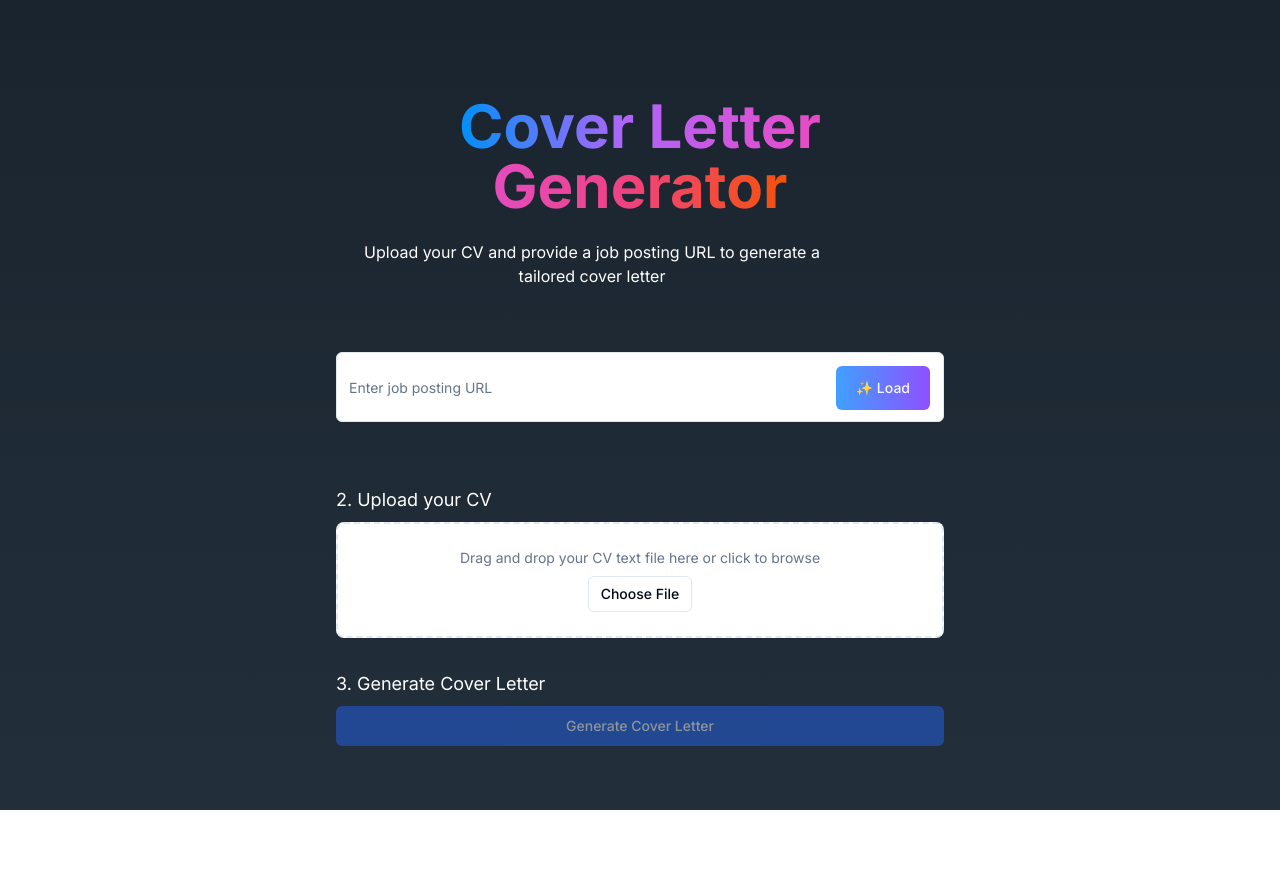
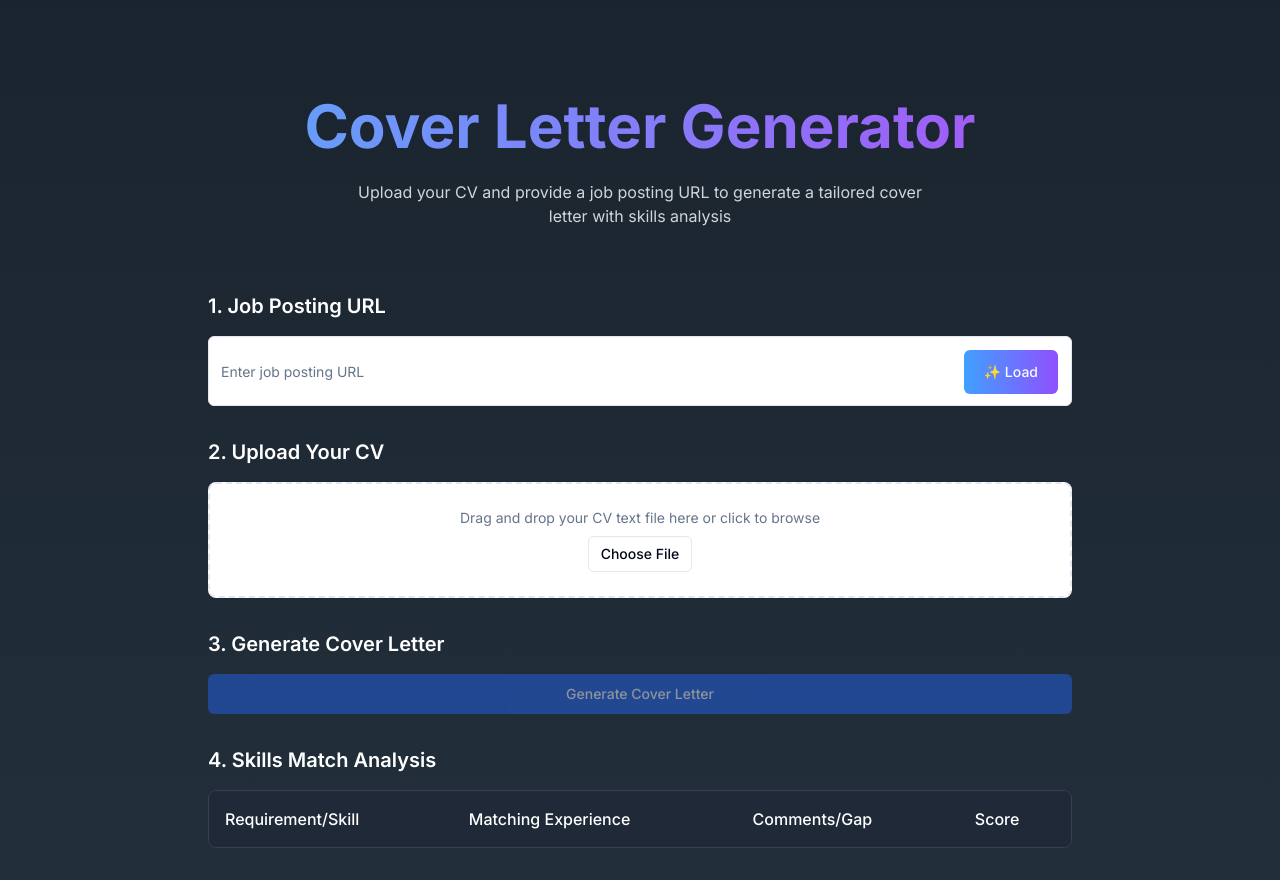
Before and after one commit to Oslotom/cover-letter-crafty, a React (Vite) app: page / in a window 1280 px wide. Before the commit the page ends 810 px from the top, so only its background shows below. Built offline with nearby package versions, Linux system fonts and the light colour scheme.

Commit message:
Reapply "rw"
This reverts commit 07344e5abb2551bc4d5dc16376e1471c1553c55d.

```diff
--- a/src/components/CoverLetterGenerator.tsx
+++ b/src/components/CoverLetterGenerator.tsx
@@ -16,6 +16,12 @@ export const CoverLetterGenerator = ({ cvContent, jobContent }: CoverLetterGener
   const [isGenerating, setIsGenerating] = useState(false);
   const { toast } = useToast();
 
+  const truncateText = (text: string) => {
+    // Roughly estimate 4 characters per token
+    const maxChars = 4000; // This gives us roughly 1000 tokens per text
+    return text.length > maxChars ? text.slice(0, maxChars) + '...' : text;
+  };
+
   const generateCoverLetter = async () => {
     if (!cvContent || !jobContent) {
       toast({
@@ -28,37 +34,34 @@ export const CoverLetterGenerator = ({ cvContent, jobContent }: CoverLetterGener
 
     setIsGenerating(true);
     try {
-      const hf = new HfInference("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"); // Replace with your actual key if needed
-      const prompt = `Generate a professional cover letter based on the following CV and job description. Return ONLY the cover letter text, nothing else, max 300 characters.
+      const hf = new HfInference("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");
 
-CV:
-${cvContent}
+      // Truncate inputs to manage token count
+      const truncatedCV = truncateText(cvContent);
+      const truncatedJob = truncateText(jobContent);
 
-Job Description:
-${jobContent}
+      const prompt = `Generate a professional cover letter (max 300 words) based on this CV and job description:
 
-Write a concise and compelling cover letter that:
-1. Introduces the candidate professionally
-2. Highlights relevant experience and skills from the CV that match the job requirements
-3. Explains why the candidate is a good fit for the role
-4. Concludes with a call to action
-5. Uses a professional tone throughout. Do not include any extra text or explanations outside the cover letter itself.
+CV Summary:
+${truncatedCV}
 
-Cover Letter:`;
+Job Summary:
+${truncatedJob}
+
+Write a concise cover letter that matches the CV skills to job requirements. Include: introduction, relevant experience, why you're a good fit, and call to action.`;
 
       const response = await hf.textGeneration({
-        model: 'mistralai/Mistral-7B-Instruct-v0.2', // Or a model better suited for this task
+        model: 'mistralai/Mistral-7B-Instruct-v0.2',
         inputs: prompt,
         parameters: {
-          max_new_tokens: 400, // Increased for potentially longer letters
-          temperature: 0.8, // Lowered for more focused output
+          max_new_tokens: 300,
+          temperature: 0.7,
           top_p: 0.9,
-          repetition_penalty: 1.0,
+          repetition_penalty: 1.2,
         },
       });
 
       const generatedText = response.generated_text.trim();
-
       const extractedLetter = extractCoverLetter(generatedText);
       setCoverLetter(extractedLetter);
 
@@ -105,7 +108,7 @@ Cover Letter:`;
 
 
   return (
-    <div className="space-y-4 ">
+    <div className="space-y-4">
       <Button
         onClick={generateCoverLetter}
         disabled={isGenerating || !cvContent || !jobContent}
--- a/src/pages/Index.tsx
+++ b/src/pages/Index.tsx
@@ -1,43 +1,139 @@
-import { useState } from 'react';
+// pages/index.tsx
+import { useState, useEffect } from 'react';
 import { FileUpload } from '@/components/FileUpload';
 import { UrlInput } from '@/components/UrlInput';
 import { CoverLetterGenerator } from '@/components/CoverLetterGenerator';
+
+interface AnalysisResult {
+  requirement: string;
+  matchingExperience: string;
+  gapAnalysis: string;
+  score: number;
+}
+
+interface AnalysisData {
+  requirements: AnalysisResult[];
+  totalScore: number;
+}
+
+const AnalysisTable = ({ cvContent, jobContent }: { cvContent: string; jobContent: string }) => {
+  const [analysis, setAnalysis] = useState<AnalysisData | null>(null);
+  const [loading, setLoading] = useState(false);
+  const [error, setError] = useState('');
+
+  useEffect(() => {
+    const fetchAnalysis = async () => {
+      if (cvContent && jobContent) {
+        try {
+          setLoading(true);
+          const response = await fetch('/api/analyze', {
+            method: 'POST',
+            headers: {
+              'Content-Type': 'application/json',
+            },
+            body: JSON.stringify({ cvContent, jobContent }),
+          });
+
+          const data = await response.json();
+          setAnalysis(data);
+        } catch (err) {
+          setError('Failed to analyze documents');
+        } finally {
+          setLoading(false);
+        }
+      }
+    };
+
+    fetchAnalysis();
+  }, [cvContent, jobContent]);
+
+  if (loading) return <div className="text-white p-4 rounded-lg bg-gray-800">Analyzing documents...</div>;
+  if (error) return <div className="text-red-500 p-4 rounded-lg bg-gray-800">{error}</div>;
+
+  return (
+    <div className="overflow-x-auto rounded-lg border border-gray-700">
+      <table className="w-full text-white">
+        <thead className="bg-gray-800">
+          <tr>
+            <th className="p-4 text-left font-medium">Requirement/Skill</th>
+            <th className="p-4 text-left font-medium">Matching Experience</th>
+            <th className="p-4 text-left font-medium">Comments/Gap</th>
+            <th className="p-4 text-left font-medium">Score</th>
+          </tr>
+        </thead>
+        <tbody>
+          {analysis?.requirements?.map((req, index) => (
+            <tr key={index} className="border-t border-gray-700 hover:bg-gray-800">
+              <td className="p-4">{req.requirement}</td>
+              <td className="p-4">{req.matchingExperience || 'Not found'}</td>
+              <td className="p-4">{req.gapAnalysis}</td>
+              <td className="p-4">
+                <div className="flex items-center gap-2">
+                  <span>{req.score}/6</span>
+                  <div className="w-16 h-2 bg-gray-700 rounded-full">
+                    <div
+                      className="h-2 rounded-full bg-gradient-to-r from-blue-400 to-purple-500"
+                      style={{ width: `${(req.score / 6) * 100}%` }}
+                    />
+                  </div>
+                </div>
+              </td>
+            </tr>
+          ))}
+        </tbody>
+        {analysis && (
+          <tfoot className="bg-gray-800">
+            <tr>
+              <td className="p-4 font-bold" colSpan={3}>Total Match Score</td>
+              <td className="p-4 font-bold">
+                {analysis.totalScore}/{(analysis.requirements.length * 6)}
+              </td>
+            </tr>
+          </tfoot>
+        )}
+      </table>
+    </div>
+  );
+};
 
 const Index = () => {
   const [cvContent, setCvContent] = useState('');
   const [jobContent, setJobContent] = useState('');
 
-
   return (
-    <div className="min-h-screen py-8 bg-gradient-to-b from-[#1a242f] to-[#222f3a] "> {/* Added gradient background */}
-      <div className="container max-w-2xl mx-auto space-y-16 pt-16 p-8">
-        <div className="text-center space-y-6  ">
-        <h1 className="text-6xl font-bold">
-            <span className="span-gradient-text">Cover Letter Generator</span>
+    <div className="min-h-screen py-8 bg-gradient-to-b from-[#1a242f] to-[#222f3a]">
+      <div className="container max-w-4xl mx-auto space-y-16 pt-16 px-4">
+        <div className="text-center space-y-6">
+          <h1 className="text-5xl md:text-6xl font-bold bg-gradient-to-r from-blue-400 to-purple-500 bg-clip-text text-transparent">
+            Cover Letter Generator
           </h1>
-             <p className="text-muted-foreground text-center max-w-lg text-white ">Upload your CV and provide a job posting URL to generate a tailored cover letter
- </p>
+          <p className="text-gray-300 max-w-xl mx-auto">
+            Upload your CV and provide a job posting URL to generate a tailored cover letter with skills analysis
+          </p>
         </div>
 
-
-
-          <div className="space-y-2">
-
+        <div className="space-y-8">
+          <div className="space-y-4">
+            <h2 className="text-xl text-white font-semibold">1. Job Posting URL</h2>
             <UrlInput onUrlContent={setJobContent} />
           </div>
 
-          <div className="grid gap-8">
-          <div className="space-y-2">
-            <h2 className="text-lg text-white">2. Upload your CV</h2>
+          <div className="space-y-4">
+            <h2 className="text-xl text-white font-semibold">2. Upload Your CV</h2>
             <FileUpload onFileContent={setCvContent} />
           </div>
 
-          <div className="space-y-2">
-            <h2 className="text-lg text-white">3. Generate Cover Letter</h2>
+          <div className="space-y-4">
+            <h2 className="text-xl text-white font-semibold">3. Generate Cover Letter</h2>
             <CoverLetterGenerator
               cvContent={cvContent}
               jobContent={jobContent}
             />
+          </div>
+
+          <div className="space-y-4">
+            <h2 className="text-xl text-white font-semibold">4. Skills Match Analysis</h2>
+            <AnalysisTable cvContent={cvContent} jobContent={jobContent} />
           </div>
         </div>
       </div>
```
